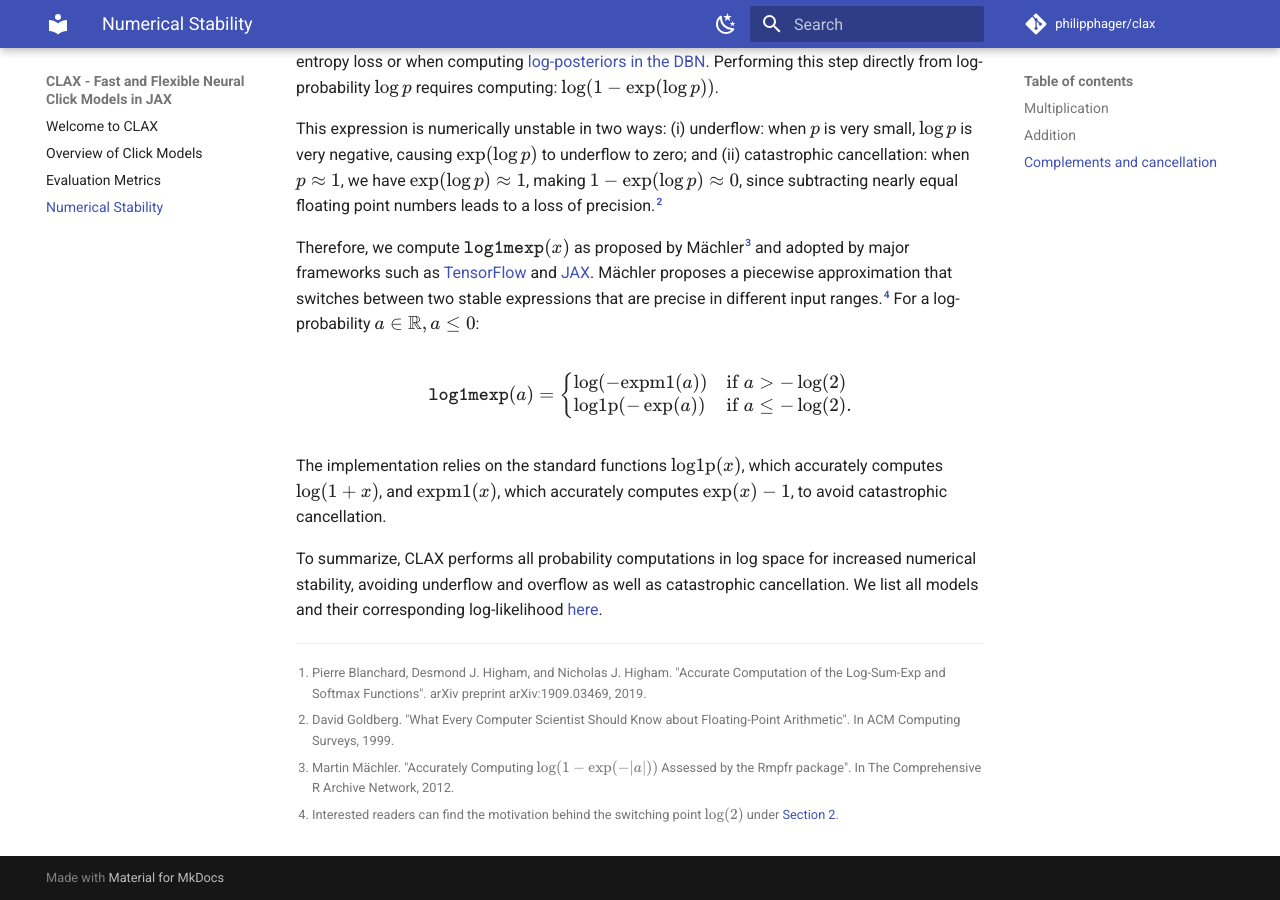
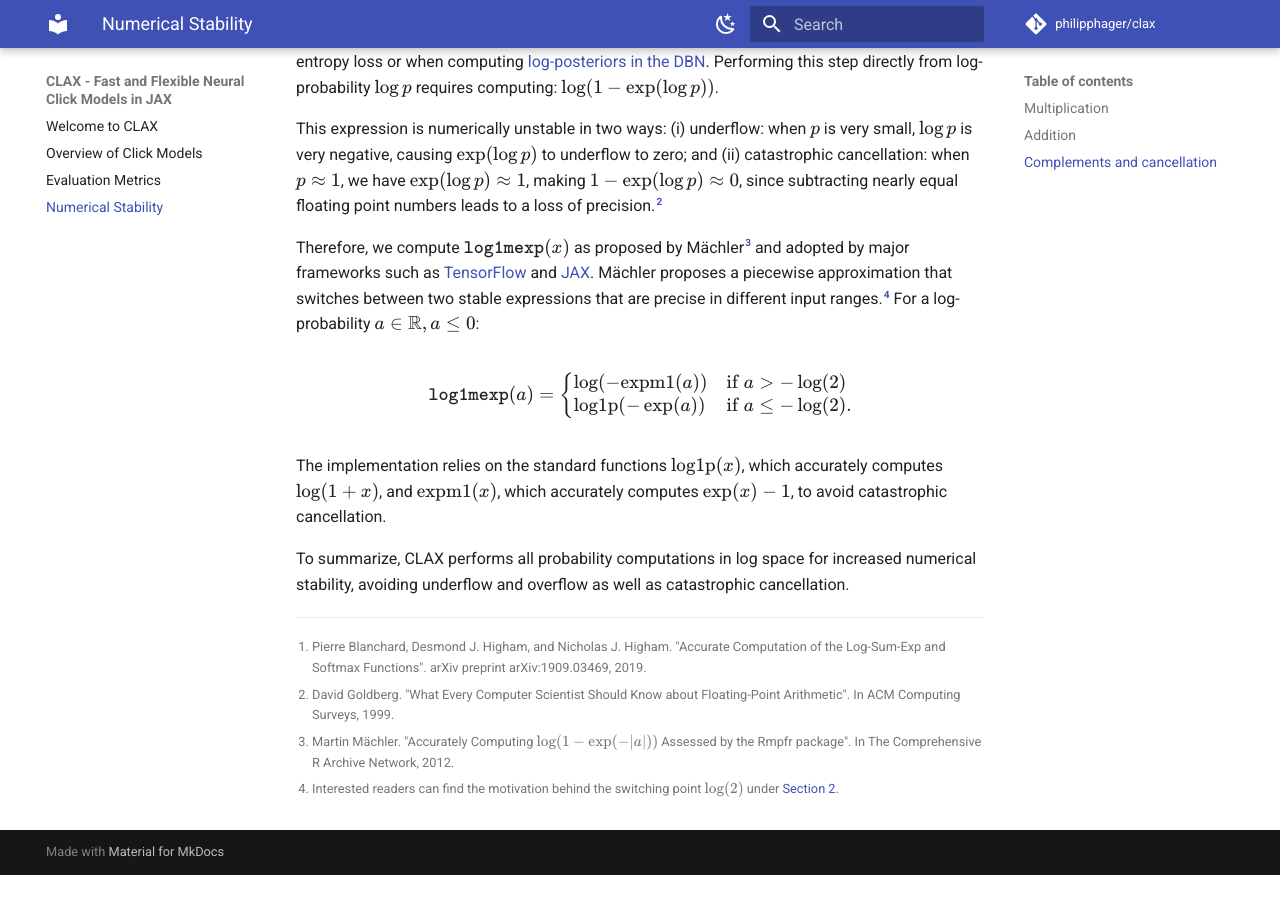
Before and after one commit to philipphager/clax, an MkDocs documentation site: the page built from docs/4-numerical-stability.md, in a window 1280 px wide and 900 px high, scrolled down 1243 px. Built offline with MkDocs 1.6.1 and Material for MkDocs 9.7.7, drawn with Linux system fonts in a browser that asks for light colours; comment, search, counter and statistics services are not loaded; after the commit the page ends 2118 px from its top, so only the background shows below that.

Commit message:
Update 4-numerical-stability.md

```diff
--- a/docs/4-numerical-stability.md
+++ b/docs/4-numerical-stability.md
@@ -44,7 +44,7 @@ $$
 
 The implementation relies on the standard functions $\text{log1p}(x)$, which accurately computes $\log(1 + x)$, and $\text{expm1}(x)$, which accurately computes $\exp(x) - 1$, to avoid catastrophic cancellation.
 
-To summarize, CLAX performs all probability computations in log space for increased numerical stability, avoiding underflow and overflow as well as catastrophic cancellation. We list all models and their corresponding log-likelihood [here](2-models.md).
+To summarize, CLAX performs all probability computations in log space for increased numerical stability, avoiding underflow and overflow as well as catastrophic cancellation.
 
 [^1]: Pierre Blanchard, Desmond J. Higham, and Nicholas J. Higham. "Accurate Computation of the Log-Sum-Exp and Softmax Functions". arXiv preprint arXiv:1909.03469, 2019.
 [^2]: David Goldberg. "What Every Computer Scientist Should Know about Floating-Point Arithmetic". In ACM Computing Surveys, 1999.
```
